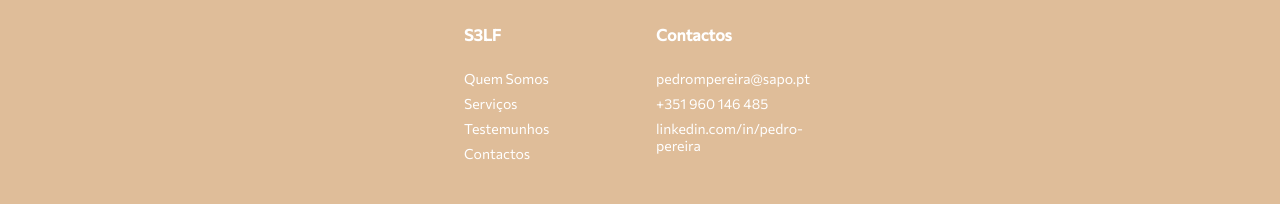
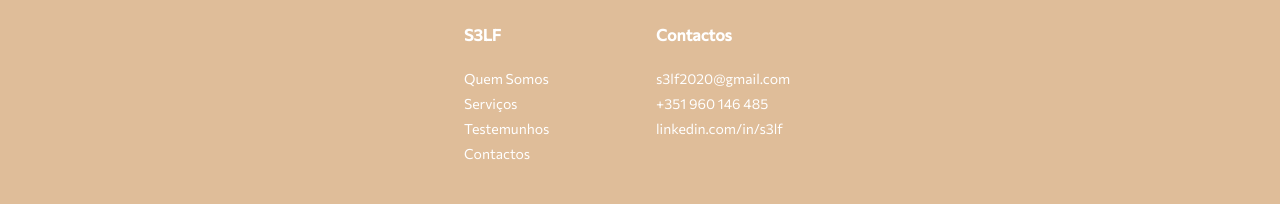
Before and after one commit to Isa1Maria/s3lf, a React (Create React App) app: page / in a window 1280 px wide. Shown: the part 2499-2703 px from the top of the page. Built offline with nearby package versions, Linux system fonts and the light colour scheme.

Commit message:
Info Update

```diff
--- a/src/Componentes/Footer/index.js
+++ b/src/Componentes/Footer/index.js
@@ -18,9 +18,9 @@ const Footer = () => {
                          </FooterLinkItems>
                          <FooterLinkItems>
                              <FooterLinkTitle>Contactos</FooterLinkTitle>
-                            <FooterLink to='/'> pedrompereira@sapo.pt </FooterLink>
+                            <FooterLink to='/'> s3lf2020@gmail.com </FooterLink>
                             <FooterLink to='/'> +351 960 146 485 </FooterLink>
-                            <FooterLink to='/'> linkedin.com/in/pedro-pereira </FooterLink>
+                            <FooterLink to='/'> linkedin.com/in/s3lf </FooterLink>
                          </FooterLinkItems>
                     </FooterLinksWrapper>
 
```
